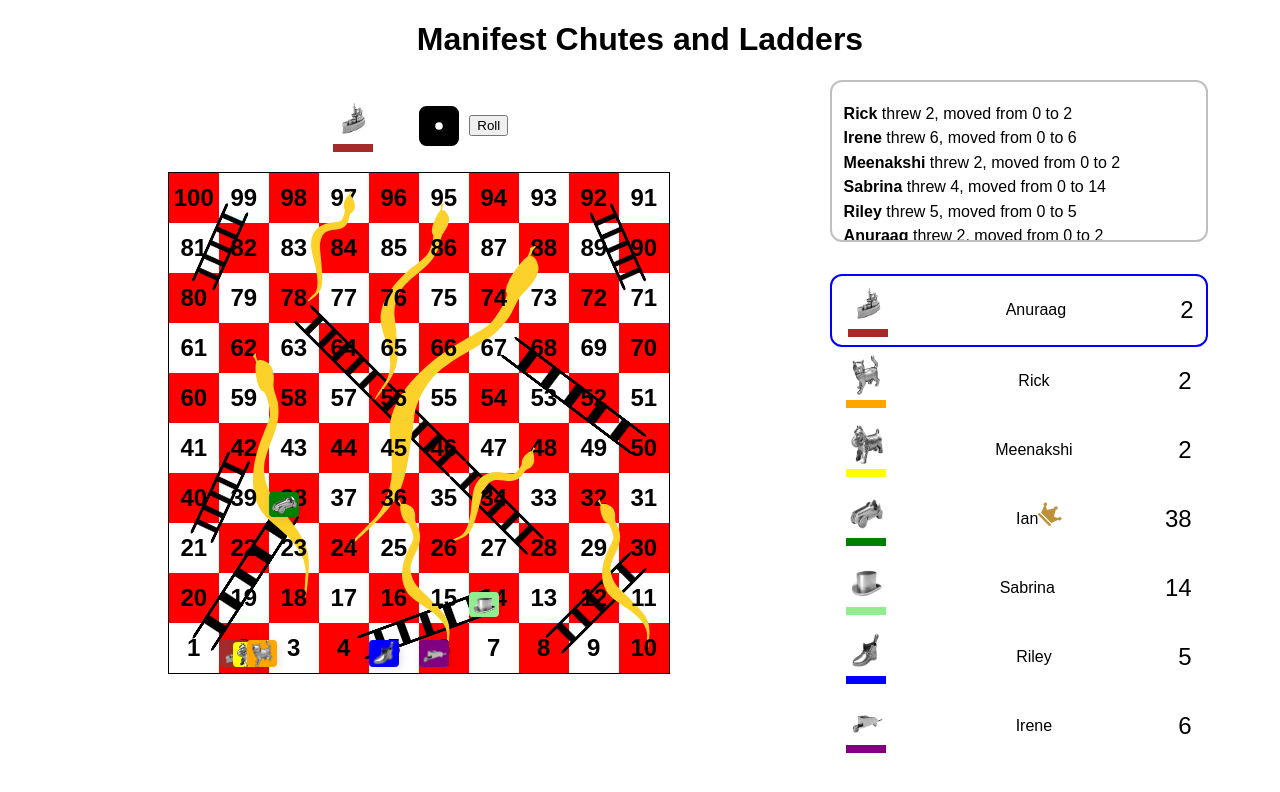
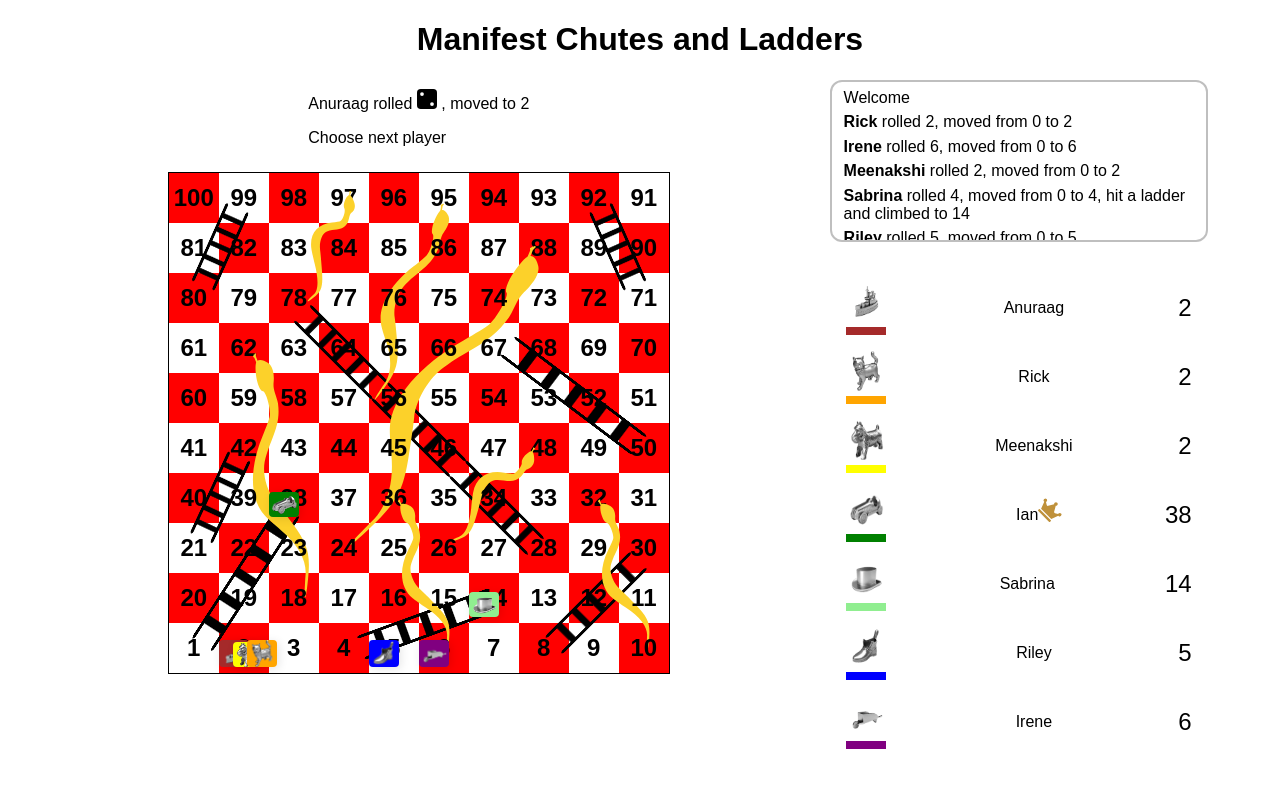
Before and after one commit to irenekyc/game-chutes-and-ladders, a React (Vite) app: page / in a window 1280 px wide. Shown: the top 792 px of the page. Built offline with nearby package versions, Linux system fonts and the light colour scheme.

Commit message:
added undo last move function

```diff
--- a/src/App.tsx
+++ b/src/App.tsx
@@ -1,5 +1,6 @@
 import { useEffect, useState, useRef } from "react";
-import _groupBy from "lodash/groupBy";
+import _orderBy from "lodash/orderBy";
+import _sortBy from "lodash/sortBy";
 import "./index.scss";
 
 import { v4 as uuidv4 } from "uuid";
@@ -7,15 +8,16 @@ import { v4 as uuidv4 } from "uuid";
 import Dice from "./components/dice";
 import { Player } from "./typings/Player";
 import Tile from "./components/tile";
-import { players } from "./data/players";
 import { Log } from "./typings/Log";
-import { sampleLogs } from "./data/logs";
 import getPlayerLastLog from "./helpers/getPlayerLastLog";
 import getLastHistoryByPlayer from "./helpers/getLastHistoryByPlayer";
 import checkDestination from "./helpers/checkDestination";
 import LogList from "./components/log-list";
 import { FaCrown } from "react-icons/fa";
+import { IoArrowUndoSharp } from "react-icons/io5";
+
 import RolledDice from "./components/rolled-dice";
+import { game } from "./data/game";
 
 function App() {
   const [isLoaded, setIsLoaded] = useState<boolean>(false);
@@ -27,30 +29,32 @@ function App() {
   const [currentWinner, setCurrentWinner] = useState<Player | undefined>(
     undefined
   );
+
   useEffect(() => {
-    // Get round number in
-    setHistoryLog(sampleLogs);
-    setRound(sampleLogs.length + 1);
+    // load game data
+    setHistoryLog(game.logs);
+    setRound(game.round);
     setIsLoaded(true);
-
-    setActivePlayer(players[0]);
   }, []);
 
   const onRollHandler = (dice: number) => {
     if (!activePlayer || !round) return;
-    const from = getPlayerLastLog(historyLog, activePlayer.name).to || 1;
+    const from = getPlayerLastLog(historyLog, activePlayer.name)
+      ? getPlayerLastLog(historyLog, activePlayer.name).to
+      : 0;
     const currentLog: Log = {
       id: uuidv4(),
       player: activePlayer,
       from,
       dice,
       ...checkDestination(from, dice),
-      // (getPlayerLastLog(historyLog, playersInSequence[0].name).to || 1) +
-      // dice,
       timestamp: new Date().getTime(),
       round: round || 1,
     };
-    setHistoryLog([...historyLog, currentLog]);
+    const updatedHistoryLog = [...historyLog];
+    updatedHistoryLog.push(currentLog);
+    setHistoryLog(updatedHistoryLog);
+
     setRound(round + 1);
     setActivePlayer(undefined);
     if (historyRef.current) {
@@ -62,13 +66,27 @@ function App() {
     setActivePlayer(chosenPlayer);
 
   useEffect(() => {
-    if (historyLog.length === 0) return;
+    if (historyLog.length === 0) {
+      setCurrentWinner(undefined);
+      return;
+    }
     const logs = getLastHistoryByPlayer(historyLog);
     const winner = logs.sort((a, b) => b.to - a.to)[0];
-    setCurrentWinner(winner.player);
+    if (winner.to > 0) {
+      setCurrentWinner(winner.player);
+    } else {
+      setCurrentWinner(undefined);
+    }
   }, [historyLog]);
 
   const historyRef = useRef<HTMLDivElement | null>(null);
+
+  const onClickUndoHandler = (logId: string) => {
+    if (historyLog.length === 0) return;
+
+    const updatedHistoryLog = historyLog.filter((log) => log.id !== logId);
+    setHistoryLog(updatedHistoryLog);
+  };
 
   if (!isLoaded)
     return (
@@ -97,10 +115,17 @@ function App() {
               </>
             ) : (
               <div>
-                {historyLog[0].player.name} threw{" "}
-                <RolledDice currentDice={historyLog[0].dice} size={20} /> ,
-                moved to {historyLog[0].to}
-                <p>Choose next player</p>
+                {historyLog.length > 0 && (
+                  <>
+                    {historyLog[0].player.name} rolled{" "}
+                    <RolledDice currentDice={historyLog[0].dice} size={20} /> ,
+                    moved to {historyLog[0].to}
+                  </>
+                )}
+
+                <p>
+                  Choose {historyLog.length === 0 ? "first" : "next"} player
+                </p>
               </div>
             )}
           </div>
@@ -133,15 +158,23 @@ function App() {
         <div className="tools">
           <div className="tools__history" ref={historyRef}>
             <ul>
+              <li>Welcome</li>
               {historyLog
                 .sort((a, b) => a.round - b.round)
-                .map((log) => (
-                  <LogList log={log} key={log.round + "-" + log.player} />
+                .map((log, index) => (
+                  <li key={`${log.timestamp}-${log.player.name}`}>
+                    <LogList log={log} key={log.round + "-" + log.player} />
+                    {index === historyLog.length - 1 && (
+                      <button onClick={() => onClickUndoHandler(log.id)}>
+                        <IoArrowUndoSharp />
+                      </button>
+                    )}
+                  </li>
                 ))}
             </ul>
           </div>
           <div className="tools__players">
-            {players.map((player) => (
+            {game.players.map((player) => (
               <div
                 className={`tools__players__player ${
                   activePlayer && activePlayer.name === player.name
@@ -166,7 +199,9 @@ function App() {
                   )}
                 </div>
                 <div className="tools__players__player__position">
-                  {getPlayerLastLog(historyLog, player.name).to}
+                  {getPlayerLastLog(historyLog, player.name)
+                    ? getPlayerLastLog(historyLog, player.name).to
+                    : 0}
                 </div>
               </div>
             ))}
--- a/src/components/dice/Dice.tsx
+++ b/src/components/dice/Dice.tsx
@@ -36,25 +36,64 @@ const RollingDice = () => {
     ]);
   }, []);
 
-  const getNumberedDice = (diceNumber: number) => {
+  const getNumberedDice = (diceNumber: number, index: number) => {
     switch (diceNumber) {
       case 1:
-        return <BsFillDice1Fill size={40} key={`random-dice-${diceNumber}`} />;
+        return (
+          <BsFillDice1Fill
+            size={40}
+            key={`random-dice-${diceNumber}-${index}`}
+          />
+        );
       case 2:
-        return <BsFillDice2Fill size={40} key={`random-dice-${diceNumber}`} />;
+        return (
+          <BsFillDice2Fill
+            size={40}
+            key={`random-dice-${diceNumber}-${index}`}
+          />
+        );
       case 3:
-        return <BsFillDice3Fill size={40} key={`random-dice-${diceNumber}`} />;
+        return (
+          <BsFillDice3Fill
+            size={40}
+            key={`random-dice-${diceNumber}-${index}`}
+          />
+        );
       case 4:
-        return <BsFillDice4Fill size={40} key={`random-dice-${diceNumber}`} />;
+        return (
+          <BsFillDice4Fill
+            size={40}
+            key={`random-dice-${diceNumber}-${index}`}
+          />
+        );
       case 5:
-        return <BsFillDice5Fill size={40} key={`random-dice-${diceNumber}`} />;
+        return (
+          <BsFillDice5Fill
+            size={40}
+            key={`random-dice-${diceNumber}-${index}`}
+          />
+        );
       case 6:
-        return <BsFillDice6Fill size={40} key={`random-dice-${diceNumber}`} />;
+        return (
+          <BsFillDice6Fill
+            size={40}
+            key={`random-dice-${diceNumber}-${index}`}
+          />
+        );
       default:
-        return <BsFillDice1Fill size={40} key={`random-dice-${diceNumber}`} />;
+        return (
+          <BsFillDice1Fill
+            size={40}
+            key={`random-dice-${diceNumber}-${index}`}
+          />
+        );
     }
   };
-  return <>{sequence.map((diceNumber) => getNumberedDice(diceNumber))}</>;
+  return (
+    <>
+      {sequence.map((diceNumber, index) => getNumberedDice(diceNumber, index))}
+    </>
+  );
 };
 
 const Dice: FunctionComponent<DiceProps> = ({
--- a/src/components/log-list/LogList.tsx
+++ b/src/components/log-list/LogList.tsx
@@ -1,6 +1,5 @@
 import { FunctionComponent } from "react";
 import { Log } from "../../typings/Log";
-import format from "date-fns/format";
 
 interface LogProps {
   log: Log;
@@ -8,14 +7,15 @@ interface LogProps {
 
 const LogList: FunctionComponent<LogProps> = ({ log, ...props }: LogProps) => {
   return (
-    <li key={`${log.timestamp}-${log.player.name}`} {...props}>
-      <strong>{log.player.name}</strong> threw {log.dice}, moved from {log.from}
+    <span {...props}>
+      <strong>{log.player.name}</strong> rolled {log.dice}, moved from{" "}
+      {log.from}
       {log.ladder &&
         ` to ${log.ladder.from}, hit a ladder and climbed to ${log.ladder.to}`}{" "}
       {log.snake &&
         ` to ${log.snake.from}, hit a snake and back to ${log.snake.to}`}
       {!log.ladder && !log.snake && `to ${log.to}`}
-    </li>
+    </span>
   );
 };
 
--- a/src/components/tile/Tile.tsx
+++ b/src/components/tile/Tile.tsx
@@ -21,7 +21,10 @@ const Tile: FunctionComponent<TileProps> = ({
   const [players, setPlayers] = useState<Player[] | undefined>(undefined);
 
   useEffect(() => {
-    if (historyByPlayer.length === 0) return;
+    if (historyByPlayer.length === 0) {
+      setPlayers([]);
+      return;
+    }
 
     const thisTileLog = _groupBy(historyByPlayer, "to")[tileNumber];
     if (thisTileLog) {
@@ -30,6 +33,7 @@ const Tile: FunctionComponent<TileProps> = ({
       setPlayers([]);
     }
   }, [historyByPlayer, tileNumber]);
+
   return (
     <div
       className={`board__step ${
--- /dev/null
+++ b/src/data/game.ts
@@ -0,0 +1,12 @@
+import { Game } from "../typings/Game";
+import { players } from "./players";
+import { sampleLogs } from "./logs";
+
+export const game: Game = {
+  dataUrl: "",
+  name: "Manifest Round 1",
+  id: "manifest-round-1",
+  round: 8,
+  players,
+  logs: sampleLogs,
+};
--- a/src/data/logs.ts
+++ b/src/data/logs.ts
@@ -18,7 +18,7 @@ export const sampleLogs: Log[] = [
     from: 0,
     to: 2,
     timestamp: 1670656249000,
-    round: 6,
+    round: 7,
   },
   {
     id: uuidv4(),
@@ -27,7 +27,7 @@ export const sampleLogs: Log[] = [
     from: 0,
     to: 38,
     timestamp: 1670656248000,
-    round: 7,
+    round: 6,
   },
   {
     id: uuidv4(),
@@ -46,6 +46,10 @@ export const sampleLogs: Log[] = [
     to: 14,
     timestamp: 1670656242000,
     round: 4,
+    ladder: {
+      from: 4,
+      to: 14,
+    },
   },
   {
     id: uuidv4(),
--- a/src/data/players.ts
+++ b/src/data/players.ts
@@ -1,55 +1,48 @@
-import car from "../assets/pieces/piece_car.png";
-import dog from "../assets/pieces/piece_dog.png";
-import cat from "../assets/pieces/piece_cat.png";
-import hat from "../assets/pieces/piece_hat.png";
-import shoe from "../assets/pieces/piece_shoe.png";
-
 import { Player } from "../typings/Player";
 
 export const anuraag = {
   name: "Anuraag",
   color: "brown",
-  sequence: 1,
+
   piece: "/pieces/piece_battleship.png",
 };
 export const rick = {
   name: "Rick",
   color: "orange",
-  sequence: 2,
+
   piece: "/pieces/piece_cat.png",
 };
 
 export const meenakshi = {
   name: "Meenakshi",
   color: "yellow",
-  sequence: 3,
+
   piece: "/pieces/piece_dog.png",
 };
 
 export const ian = {
   name: "Ian",
   color: "green",
-  sequence: 4,
+
   piece: "/pieces/piece_car.png",
 };
 
 export const sabrina = {
   name: "Sabrina",
   color: "lightgreen",
-  sequence: 5,
+
   piece: "/pieces/piece_hat.png",
 };
 
 export const riley = {
   name: "Riley",
-  sequence: 6,
+
   color: "blue",
   piece: "/pieces/piece_shoe.png",
 };
 
 export const irene = {
   name: "Irene",
-  sequence: 7,
   color: "purple",
   piece: "/pieces/piece_wheelbarrow.png",
 };
--- a/src/index.scss
+++ b/src/index.scss
@@ -139,12 +139,23 @@
     scroll-behavior: smooth;
     border-radius: 0.75rem;
     border: 2px solid rgba(0, 0, 0, 0.25);
+    position: relative;
+
+    &__undo-button {
+      position: absolute;
+      bottom: 0.75rem;
+      right: 0.75rem;
+    }
     ul,
     li {
       padding: 0;
+      margin: 0;
     }
     li {
       padding: 0.2rem 0;
+      display: flex;
+      justify-content: space-between;
+      align-items: center;
     }
   }
 }
--- a/src/typings/Log.d.ts
+++ b/src/typings/Log.d.ts
@@ -14,4 +14,5 @@ export type Log = {
     from: number;
     to: number;
   };
+  deleted?: boolean;
 };
--- a/src/typings/Player.d.ts
+++ b/src/typings/Player.d.ts
@@ -1,6 +1,5 @@
 export type Player = {
   name: string;
   color: string;
-  sequence: number;
   piece: string;
 };
```
Also changed, not shown: src/typings/Game.d.ts (added, +11 -0 lines).
